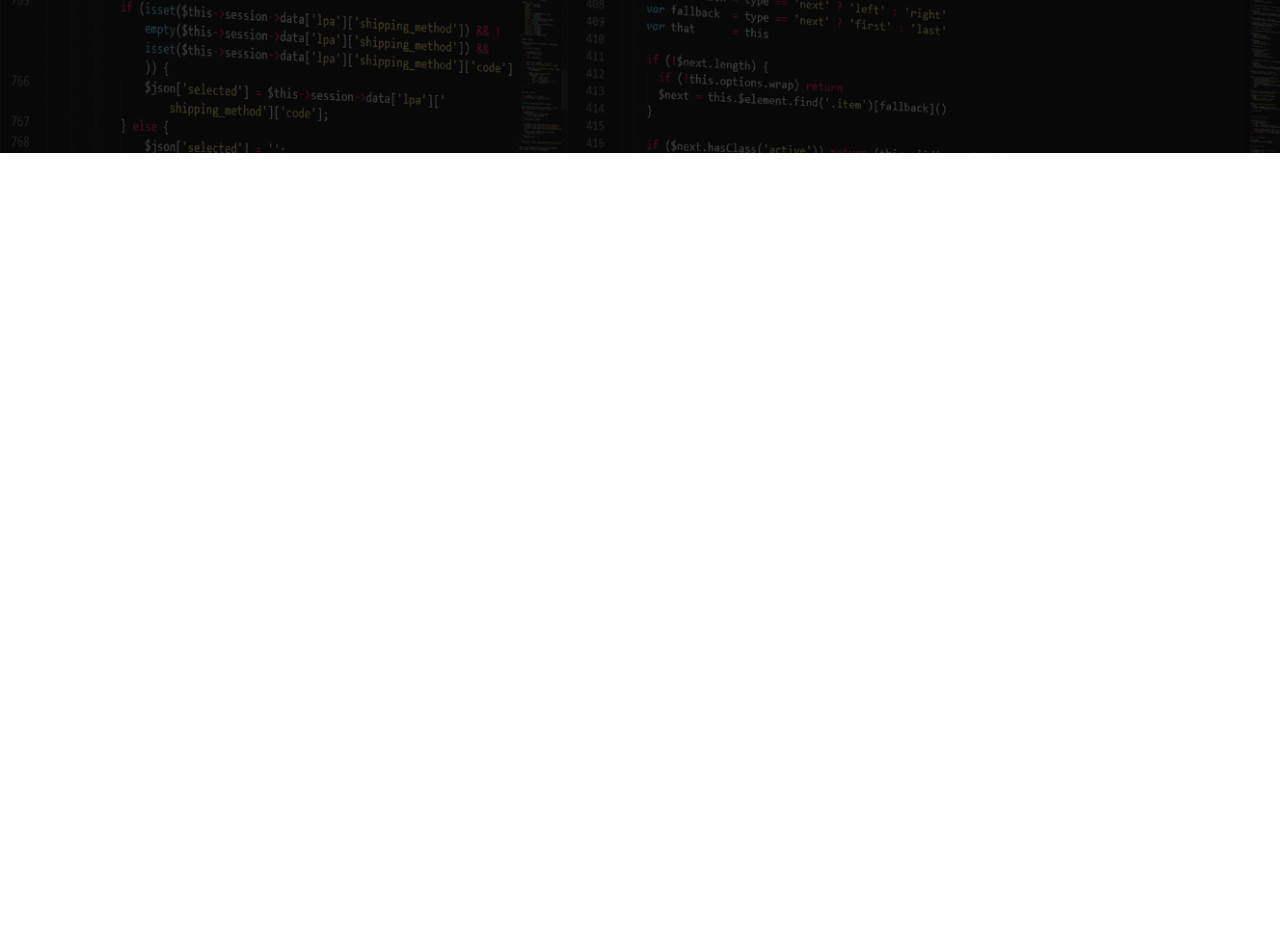
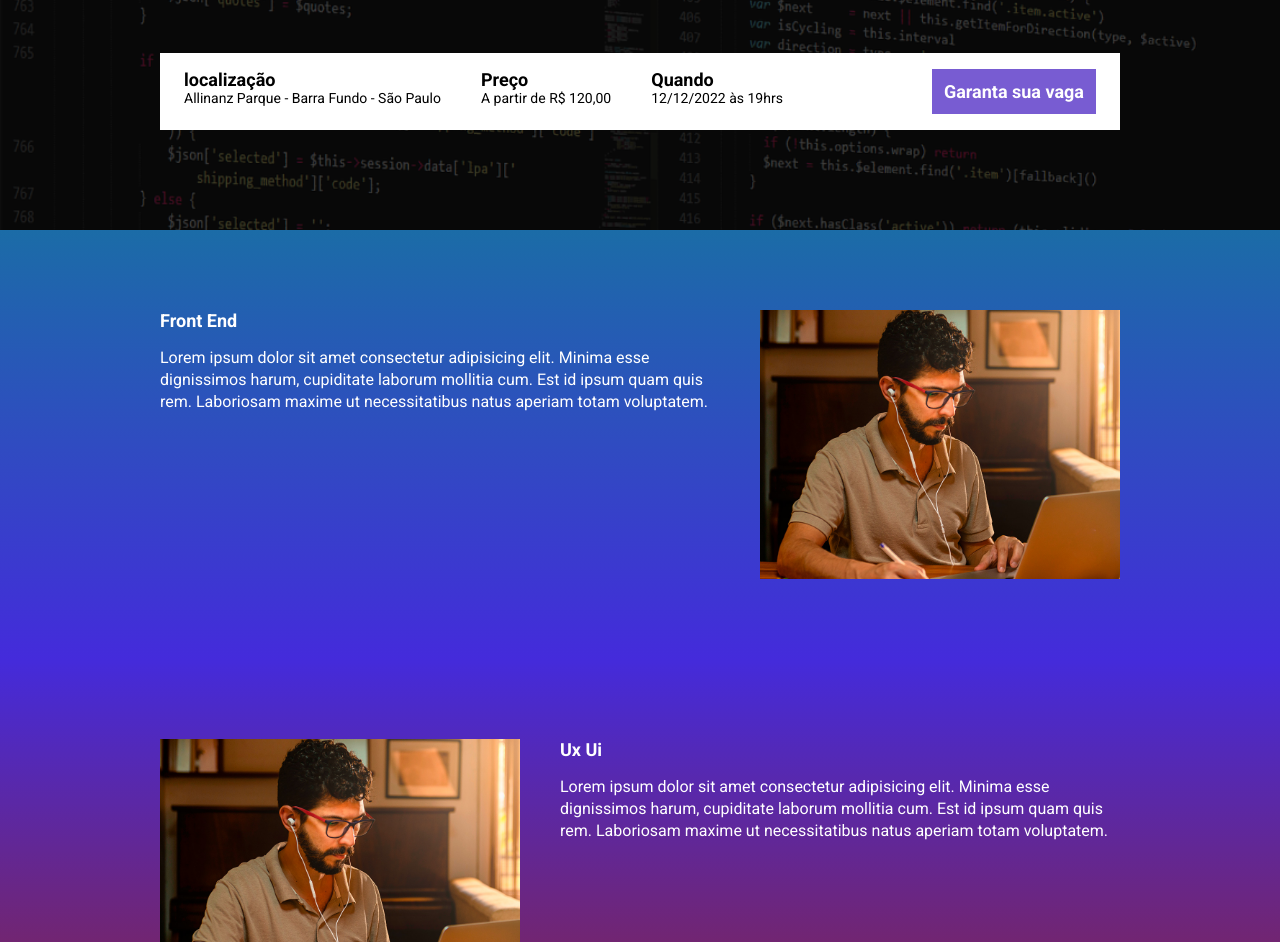
Before and after one commit to ErickWerkhausen/ebac, a website built with Parcel: page src/index.html in a window 1280 px wide. Shown: the part 331-1273 px from the top of the page. Before the commit the page ends 800 px from the top, so only its background shows below. Built offline with nearby package versions, Linux system fonts and the light colour scheme.

Commit message:
fazendo push do projeto

```diff
--- a/package.json
+++ b/package.json
@@ -2,9 +2,10 @@
   "name": "pagina_eventos",
   "version": "1.0.0",
   "description": "",
-  "main": "index.js",
   "scripts": {
-    "dev": "parcel src/index.html src/styles/main.scss src/scripts/main.js --no-cache",
+    "cleanup": "rmdir /q /s .parcel-cache dist || echo 'no cached files'",
+    "dev": "npm run cleanup && parcel src/index.html src/styles/main.scss src/scripts/main.js --no-cache ",
+    "build": "parcel build src/index.html",
     "test": "echo \"Error: no test specified\" && exit 1"
   },
   "author": "",
--- a/src/index.html
+++ b/src/index.html
@@ -8,6 +8,7 @@
     <link rel="preconnect" href="https://fonts.googleapis.com">
     <link rel="preconnect" href="https://fonts.gstatic.com" crossorigin>
     <link href="https://fonts.googleapis.com/css2?family=Roboto:wght@400;700&display=swap" rel="stylesheet">
+    <link rel="stylesheet" href="https://unpkg.com/aos@next/dist/aos.css" />
 
     <link rel="stylesheet" href="styles/main.scss">
 
@@ -18,11 +19,80 @@
         <div class="container">
             <img class="hero__logo" src="./images/ebac_logo.svg" alt="Ebac">
             <p class="hero__text">
-                O maior evento de tecnologia do Brasil começa em 10d 12h 20m 15s
+                O maior evento de tecnologia do Brasil começa em <span id="contador"></span>
             </p>
+            <div class="infos-bar">
+                <ul class="infos-bar__infos">
+                    <li class="infos-bar__infos__item">
+                        <b>localização</b>
+                        Allinanz Parque - Barra Fundo - São Paulo
+
+                    </li>
+                    <li class="infos-bar__infos__item">
+                        <b>Preço</b>
+                        A partir de R$ 120,00
+
+                    </li>
+                    <li class="infos-bar__infos__item">
+                        <b>Quando</b>
+                        12/12/2022 às 19hrs
+
+                    </li>
+                </ul>
+                <a href="#" class="button button--primary">
+                    Garanta sua vaga
+                </a>
+
+            </div>
         </div>
     </header>
-    <section></section>
+
+    <section class="event event--frontend" >
+        <div class="container" data-aos="fade-right">
+            <div class="event__details">
+                <h2 class="event__details__title">Front End</h2>
+                <p class="event__details__description">Lorem ipsum dolor sit amet consectetur adipisicing elit. Minima esse dignissimos harum, cupiditate
+                    laborum mollitia cum. Est id ipsum quam quis rem. Laboriosam maxime ut necessitatibus natus aperiam
+                    totam voluptatem.</p>
+            </div>
+            <img class="event__img" src="./images/frontend.png" alt="">
+        </div>
+    </section>
+    <section class="event event--ux-ui event--image-left" >
+        <div class="container" data-aos="fade-left">
+            <div class="event__details">
+                <h2 class="event__details__title">Ux Ui</h2>
+                <p class="event__details__description">Lorem ipsum dolor sit amet consectetur adipisicing elit. Minima esse dignissimos harum, cupiditate
+                    laborum mollitia cum. Est id ipsum quam quis rem. Laboriosam maxime ut necessitatibus natus aperiam
+                    totam voluptatem.</p>
+            </div>
+            <img class="event__img" src="./images/frontend.png" alt="">
+        </div>
+    </section>
+    <section class="event event--data-science" >
+        <div class="container" data-aos="fade-right">
+            <div class="event__details">
+                <h2 class="event__details__title">Data Science</h2>
+                <p class="event__details__description">Lorem ipsum dolor sit amet consectetur adipisicing elit. Minima esse dignissimos harum, cupiditate
+                    laborum mollitia cum. Est id ipsum quam quis rem. Laboriosam maxime ut necessitatibus natus aperiam
+                    totam voluptatem.</p>
+            </div>
+            <img class="event__img" src="./images/frontend.png" alt="">
+        </div>
+    </section>
+    <section class="event event--backend event--image-left">
+        <div class="container" data-aos="fade-left">
+            <div class="event__details">
+                <h2 class="event__details__title">Backend</h2>
+                <p class="event__details__description">Lorem ipsum dolor sit amet consectetur adipisicing elit. Minima esse dignissimos harum, cupiditate
+                    laborum mollitia cum. Est id ipsum quam quis rem. Laboriosam maxime ut necessitatibus natus aperiam
+                    totam voluptatem.</p>
+            </div>
+            <img class="event__img" src="./images/frontend.png" alt="">
+        </div>
+    </section>
+
+    <script src="https://unpkg.com/aos@next/dist/aos.js"></script>
     <script src="./scripts/main.js"></script>
 </body>
 
--- a/src/scripts/main.js
+++ b/src/scripts/main.js
@@ -0,0 +1,34 @@
+AOS.init();
+
+const dataDoEvento = new Date('july 23, 2024 00:00:00');
+const timeStampDoEvento = dataDoEvento.getTime();
+
+const contaAsHoras = setInterval(function () {
+
+    const agora = new Date();
+    const timeStampAtual = agora.getTime();
+
+    const distanciaAteDoEvento = timeStampDoEvento - timeStampAtual;
+
+    const diaEmMs = 1000 * 60 * 60 * 24;
+    const horaEmMs =  1000 * 60 * 60;
+    const minutosEmMs = 1000 * 60;
+
+    const diasAteOEvento = Math.floor(distanciaAteDoEvento / diaEmMs);
+    const horasAteOEvento = Math.floor((distanciaAteDoEvento % diaEmMs) / horaEmMs);
+    const minutosAteOEvento = Math.floor((distanciaAteDoEvento % horaEmMs) / minutosEmMs);
+    const segundoAteOEvento = Math.floor((distanciaAteDoEvento % minutosEmMs ) / 1000)
+    console.log(diasAteOEvento);
+    console.log(horasAteOEvento);
+    console.log(minutosAteOEvento);
+    console.log(segundoAteOEvento);
+
+    document.getElementById('contador').innerHTML = `${diasAteOEvento}d ${horasAteOEvento}h ${minutosAteOEvento}m ${segundoAteOEvento}s `
+
+    if (distanciaAteDoEvento < 0) {
+        clearInterval(contaAsHoras)
+        document.getElementById('contador').innerHTML = 'Envento espirado'
+    } else {
+
+    }
+}, 1000)
--- /dev/null
+++ b/src/styles/_event.scss
@@ -0,0 +1,64 @@
+@use 'variables';
+
+.event{
+    padding: 80px 0px;
+
+    &--frontend{
+        background-image: linear-gradient(variables.$blie1, variables.$blie2);
+    }
+    &--ux-ui{
+        background-image: linear-gradient(variables.$blie2, variables.$pink);
+    }
+    &--data-science{
+        background-image: linear-gradient(variables.$pink, variables.$yellow);
+    }
+    &--backend{
+        background-image: linear-gradient(variables.$yellow, variables.$pink);
+    }
+
+    &--image-left{
+        .container{
+            flex-direction: row-reverse;
+        }
+    }
+
+    .container{
+        display: flex;
+        gap: 40px;
+    }
+
+    &__img{
+        max-width: 360px;
+    }
+
+    &__details{
+
+        &__title{
+            font-size: 18px;
+            font-weight: bold;
+
+            margin-bottom: 16px;
+        }
+
+        &__description{
+            font-size: 16px;
+            line-height: 22px;
+        }
+    }
+
+    @media (max-width:640px) {
+        .container{
+            display: block;
+        }
+
+        &__img{
+            width: 100%;
+        }
+
+        &__details{
+            margin-right: 0px;
+            margin-bottom: 16px ;
+        }
+
+    }
+}
--- a/src/styles/_hero.scss
+++ b/src/styles/_hero.scss
@@ -1,3 +1,5 @@
+@use 'variables';
+
 .hero {
     padding-top: 64px;
     padding-bottom: 100px;
@@ -17,7 +19,7 @@
         left: 0;
         width: 100%;
         height: 100%;
-        background-color: #000;
+        background-color: variables.$secondaryTextColor;
         opacity: 0.7;
     }
 
--- /dev/null
+++ b/src/styles/_variables.scss
@@ -0,0 +1,9 @@
+$textColor: #fff;
+$secondaryTextColor: #000;
+
+$blie1: #1b6ca7;
+$blie2: #442bdb;
+$pink: #89223b;
+$yellow: #91791d;
+
+$purple: #4f2ac4c3;
--- /dev/null
+++ b/src/styles/componentes/_buttons.scss
@@ -0,0 +1,23 @@
+@use '../variables';
+
+.button {
+    padding: 12px;
+    font-size: 18px;
+    font-weight: bold;
+    text-decoration: none;
+    text-align: center;
+    white-space: nowrap;
+
+
+    &--primary {
+        color: variables.$textColor;
+        background-color: variables.$purple;
+    }
+
+    @media (max-width: 640px) {
+        display:flex ;
+        width: 100%;
+        text-align: center;
+        align-items: center;
+    }
+}
--- /dev/null
+++ b/src/styles/componentes/_infos_bar.scss
@@ -0,0 +1,45 @@
+@use '../variables';
+
+.infos-bar{
+    padding: 16px 24px;
+    background-color: variables.$textColor;
+    display: flex;
+    justify-content: space-between;
+
+    &__infos{
+        display: flex;
+        gap: 40px;
+
+        &__item{
+            font-size: 14px;
+            color: variables.$secondaryTextColor;
+
+            b {
+                color: variables.$secondaryTextColor;
+                font-size: 18px;
+                display: block;
+
+            }
+        }
+    }
+
+    @media (max-width: 640px){
+        display: block;
+
+        &__infos{
+            display: block;
+
+
+            &__item {
+                margin-bottom: 24px;
+            }
+        }
+    }
+
+    @media (max-width: 1024px) {
+        &__infos{
+            gap: 16px;
+        }
+    }
+
+}
--- a/src/styles/main.scss
+++ b/src/styles/main.scss
@@ -1,11 +1,17 @@
 @use 'hero';
+@use 'componentes/infos_bar';
+@use 'componentes/buttons';
+@use 'event';
+@use 'variables';
+
 
 *{
     margin: 0;
     padding: 0;
     box-sizing: border-box;
     font-family: Roboto, sans-serif;
-    color: #Fff;
+    color: variables.$textColor;
+    list-style: none;
 }
 
 .container{
```
